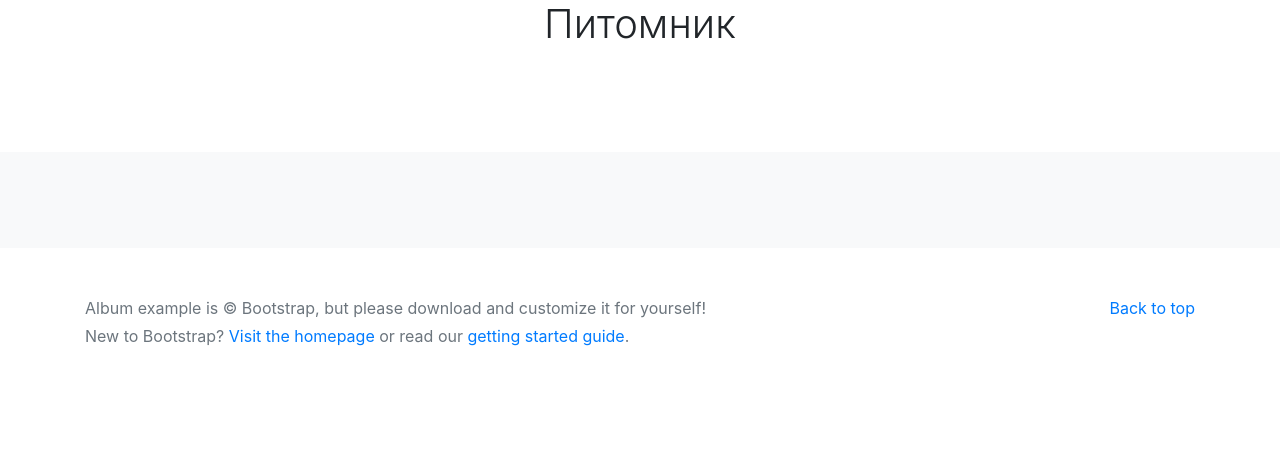
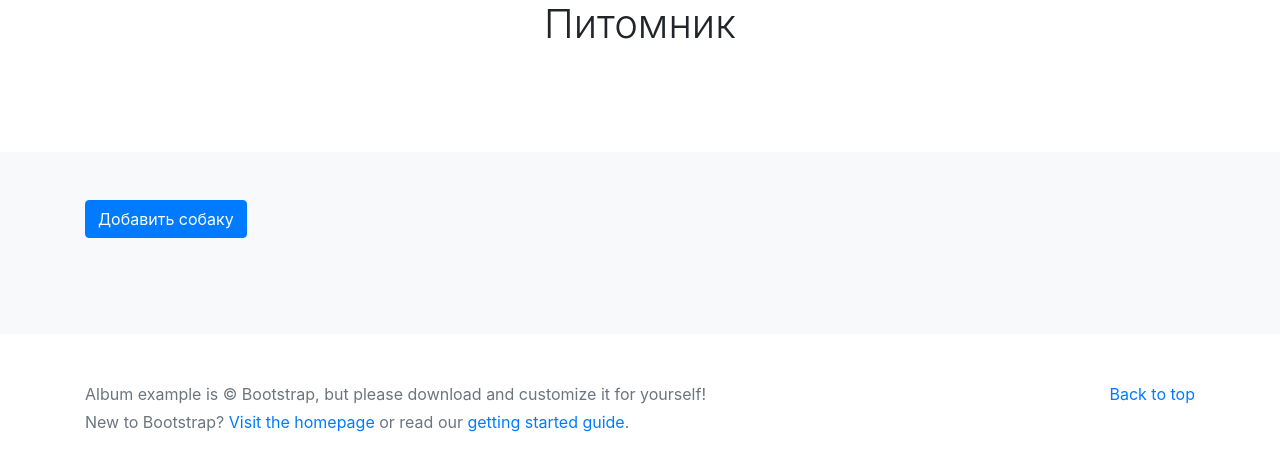
Before and after one commit to SergeyGorohov1/project_dogs, a Django app: page /dogs/4/ in a window 1280 px wide. Shown: the part 152-623 px from the top of the page. Run offline with Django 4.2, Linux system fonts and the light colour scheme; data comes from the database, SQL or seed files in the repository; both versions use the stored data as it was after the commit; some libraries are stand-ins or nearby versions.

Commit message:
add READ, LIST, CREATE for Dogs

```diff
--- a/dogs/templates/dogs/dog_list.html
+++ b/dogs/templates/dogs/dog_list.html
@@ -3,6 +3,9 @@
 
 {% block content %}
     <div class="row">
+        <div class="col-12 mb-5">
+            <a href="{% url "dogs:dogs_create" %}" class="btn btn-primary">Добавить собаку</a>
+        </div>
         {% for object in object_list %}
         <div class="col-md-4">
             <div class="card mb-4 box-shadow">
@@ -10,6 +13,13 @@
                      alt="Card image cap">
                 <div class="card-body">
                     <p class="card-text">{{object.name|title}}</p>
+                    <div class="d-flex justify-content-between align-items-center">
+                        <div class="btn-group">
+                            <a href="{% url "dogs:dogs_view" object.pk %}" type="button" class="btn btn-sm btn-outline-secondary">Просмотр</a>
+                            <a href="{% url "dogs:dogs_breeds" object.pk %}" type="button" class="btn btn-sm btn-outline-secondary">Изменить</a>
+                            <a href="{% url "dogs:dogs_breeds" object.pk %}" type="button" class="btn btn-sm btn-outline-secondary">Удалить</a>
+                        </div>
+                    </div>
                 </div>
             </div>
         </div>
--- a/dogs/urls.py
+++ b/dogs/urls.py
@@ -1,5 +1,5 @@
 from django.urls import path
-from dogs.views import index, BreedView, DogView
+from dogs.views import index, BreedView, DogView, DogCreateView, DogDetailView
 from dogs.apps import DogsConfig
 
 app_name = DogsConfig.name
@@ -8,4 +8,6 @@
     path("", index, name="index"),
     path("breeds/", BreedView.as_view(), name="breeds"),
     path("dogs/<int:pk>/", DogView.as_view(), name="dogs_breeds"),
+    path("dogs/view/<int:pk>/", DogDetailView.as_view(), name="dogs_view"),
+    path("dogs/create/", DogCreateView.as_view(), name="dogs_create"),
 ]
--- a/dogs/views.py
+++ b/dogs/views.py
@@ -1,5 +1,6 @@
 from django.shortcuts import render
-from django.views.generic import ListView
+from django.urls import reverse_lazy
+from django.views.generic import ListView, CreateView, DetailView
 
 from dogs.models import Dog, Breed
 
@@ -22,3 +23,11 @@
         queryset = super().get_queryset()
         queryset = queryset.filter(breed__pk=self.kwargs.get("pk"))
         return queryset
+
+class DogDetailView(DetailView):
+    model = Dog
+
+class DogCreateView(CreateView):
+    model = Dog
+    fields = ("name", "breed", "photo")
+    success_url = reverse_lazy("dogs:breeds")
```
Also changed, not shown: dogs/templates/dogs/dog_form.html (added, +16 -0 lines), db.sqlite3.
